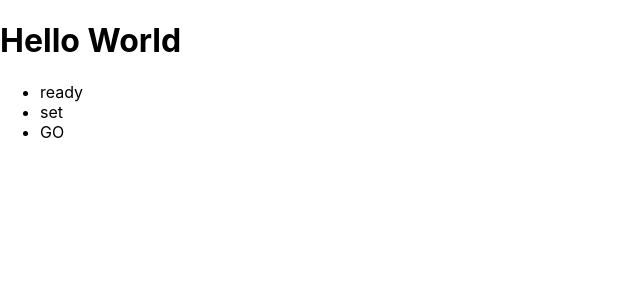
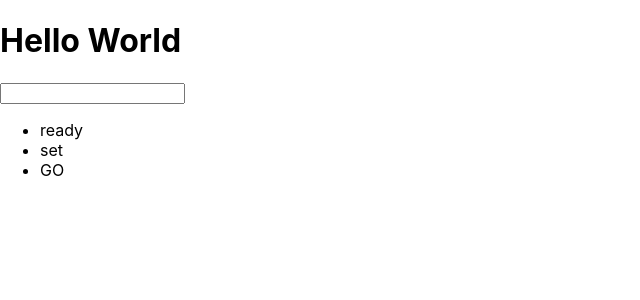
Before and after one commit to farihaorna23/React_, a React (Create React App) app: page / in a window 1280 px wide. Shown: the top 300 px of the page, without its empty margins (0-640 px from the left). Built offline with nearby package versions, Linux system fonts and the light colour scheme.

Commit message:
Finished Exercsie 4

```diff
--- a/src/App.jsx
+++ b/src/App.jsx
@@ -9,10 +9,15 @@ class App extends Component {
       text: ""
     };
   }
+
+  handleInput = event => {
+    this.setState({ text: event.target.value });
+  };
   render() {
     return (
       <div>
         <h1>Hello World</h1>
+        <input value={this.state.text} onChange={this.handleInput}></input>
         <ul>
           {this.state.list.map((word, indx) => {
             return <li key={word + indx}>{word}</li>;
```
